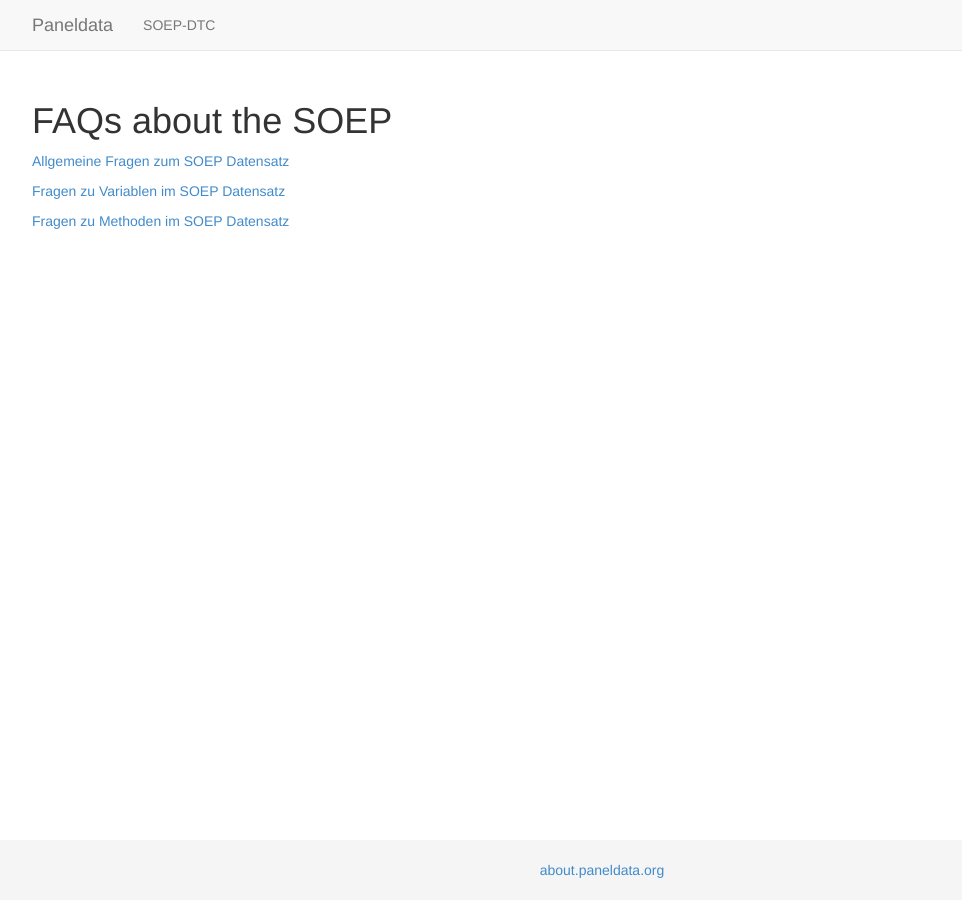
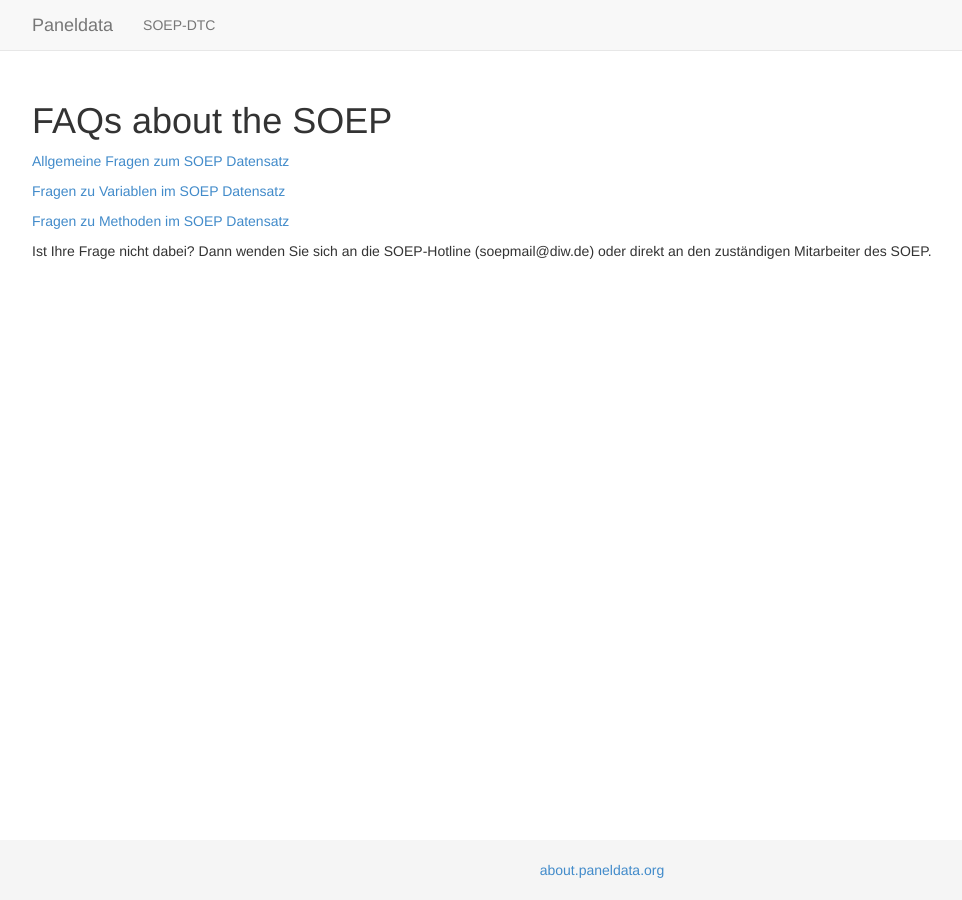
Before and after one commit to paneldata/paneldata.github.io, a Jekyll site: the page built from soep/faq/index.md, in a window 1280 px wide. Shown: the whole page, without its empty margins (38-1000 px from the left). Built offline with Jekyll 4.4.1, drawn with Linux system fonts in a browser that asks for light colours.

Commit message:
Ergaenzen der Referenz zur SOEP-Hotline

```diff
--- a/soep/faq/index.md
+++ b/soep/faq/index.md
@@ -9,3 +9,8 @@
 [Fragen zu Variablen im SOEP Datensatz](variablen.html)
 
 [Fragen zu Methoden im SOEP Datensatz](methoden.html)
+
+
+Ist Ihre Frage nicht dabei?
+Dann wenden Sie sich an die SOEP-Hotline (soepmail@diw.de)
+oder direkt an den zuständigen Mitarbeiter des SOEP.
```
